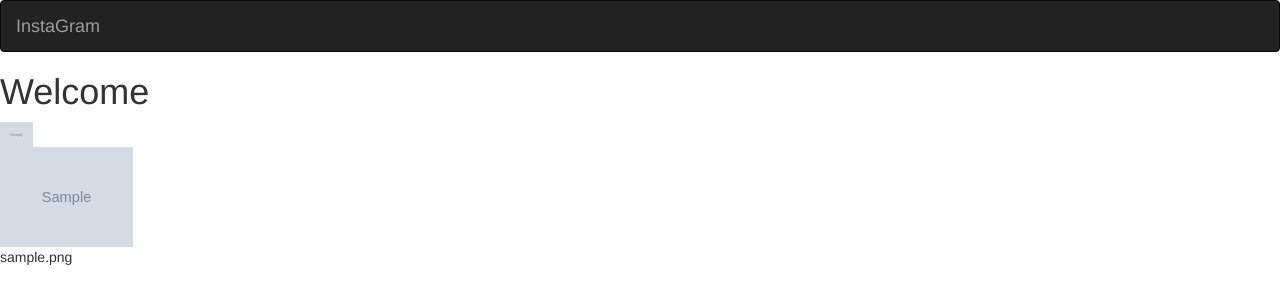
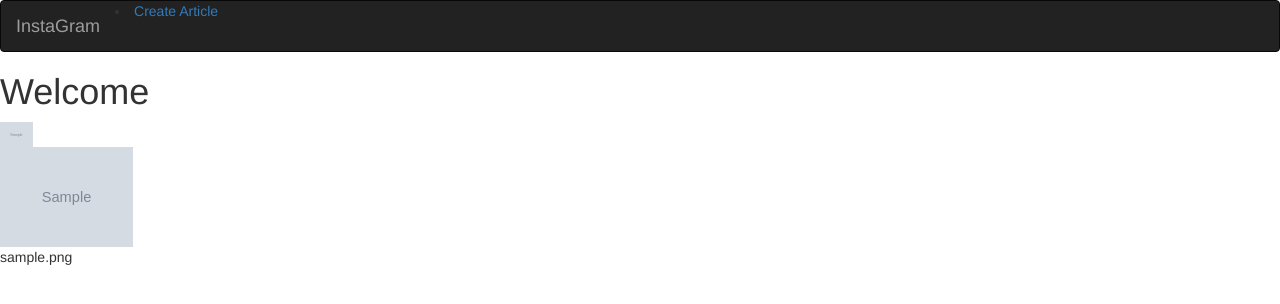
Before and after one commit to BensonGathu/InstaGram, a Django app: page / in a window 1280 px wide. Shown: the top 304 px of the page. Run offline with Django 3.2, Linux system fonts and the light colour scheme; tables that the repository leaves empty hold one stand-in row (values such as "Sample post"); grey boxes marked "Sample" are stand-in pictures; some libraries are stand-ins or nearby versions.

Commit message:
Add image button added to the navbar

```diff
--- a/insta/templates/navbar.html
+++ b/insta/templates/navbar.html
@@ -11,6 +11,9 @@
     <div class="navbar-header">
       <a class="navbar-brand" href="{% url 'index' %}">InstaGram</a>
     </div>
+    <li>
+      <a href="{%url 'new-image'%}">Create Article</a>
+    </li>
   </div>
 </nav>
 </body>
```
